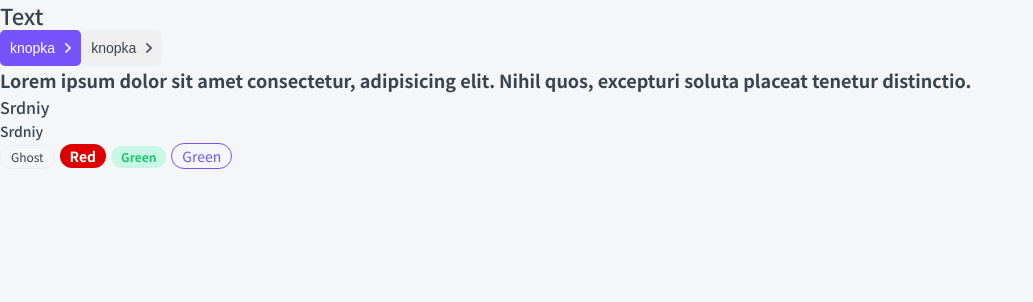
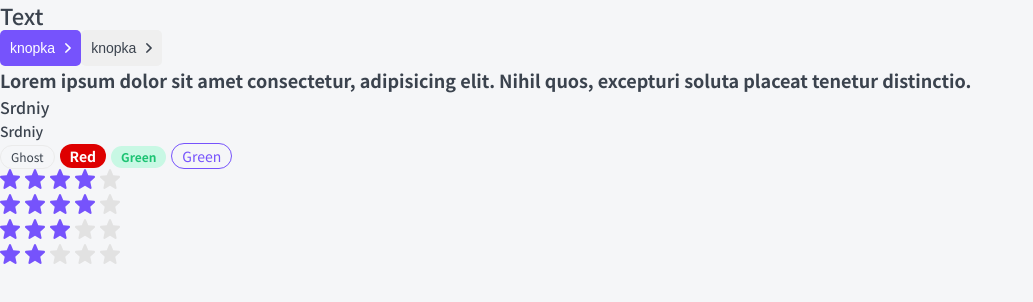
Before and after one commit to zaytsevandrii/top-app, a Next.js app: page / in a window 1280 px wide. Shown: the top 302 px of the page, without its empty margins (0-1033 px from the left). Built offline with nearby package versions, Linux system fonts and the light colour scheme.

Commit message:
made active rating

```diff
--- a/components/Rating/Rating.module.css
+++ b/components/Rating/Rating.module.css
@@ -1,18 +1,8 @@
-.p{
-    margin: 0;
+.filled{
+    fill:var(--primary)
 }
-.p1{
-    font-weight: 500;
-    font-size: 14px;
-    line-height: 24px;
+
+.star{
+    margin-right: 5px;
+    background-color: blcak;
 }
-.p2{
-    font-weight: 500;
-    font-size: 16px;
-    line-height: 24px;
-}
-.p3{
-    font-weight: 600;
-    font-size: 18px;
-    line-height: 29px;
-}
--- a/components/Rating/Rating.tsx
+++ b/components/Rating/Rating.tsx
@@ -1,17 +1,30 @@
-import styles from "./P.module.css"
-import { PProps } from "./P.props"
+import styles from "./Rating.module.css"
+import { RatingProps } from "./Rating.props"
 import cn from "classnames"
+import { useEffect, useState } from "react"
+import StarIcon from './Start.svg'
+import ArrowIcon from '../Button/Vector.svg'
 
-export const P = ({size='m', children,className,...props}: PProps): JSX.Element => {
-
+export const Rating = ({isEditable=false, rating, setRating,...props}: RatingProps): JSX.Element => {
+const [ratingArray, setRatingArray] = useState<JSX.Element[]>(new Array(5).fill(<></>))
+useEffect(()=>{
+    constructRating(rating)
+},[rating])
+const constructRating = (currentRating:number)=>{
+    const updatedArray = ratingArray.map((r:JSX.Element, i:number)=>{
+        return(
+            <StarIcon
+                className={cn(styles.star,{
+                    [styles.filled]:i<currentRating
+                })}
+            />
+         )
+    })
+    setRatingArray(updatedArray)
+}
     return (
-        <>
-        <p className={cn(styles.p,className,{
-            [styles.p1]:size=='s',
-            [styles.p2]:size=='m',
-            [styles.p3]:size=='l',
-        })} {...props}>{children}</p>
-
-        </>
+      <div {...props}>
+        {ratingArray.map((r,i)=>(<span key={i}>{r}</span>))}
+      </div>
     )
 }
--- a/components/index.ts
+++ b/components/index.ts
@@ -1,4 +1,5 @@
 export * from './Htag/Htag';
 export * from './Button/Button';
-export * from './Paragraf/P'
-export * from './Tag/Tag'
+export * from './Paragraf/P';
+export * from './Tag/Tag';
+export * from './Rating/Rating'
--- a/pages/index.tsx
+++ b/pages/index.tsx
@@ -1,6 +1,6 @@
 
 import { useEffect, useState } from 'react'
-import { Button, Htag, P, Tag } from '../components'
+import { Button, Htag, P, Rating, Tag } from '../components'
 
 
 export default function Home():JSX.Element {
@@ -23,6 +23,10 @@
       <Tag size='m' color='red'>Red</Tag>
       <Tag size='s' color='green'>Green</Tag>
       <Tag  color='primary'>Green</Tag>
+      <Rating rating={4}/>
+      <Rating rating={4}/>
+      <Rating rating={3}/>
+      <Rating rating={2}/>
     </div>
   )
 }
--- a/tsconfig.json
+++ b/tsconfig.json
@@ -21,9 +21,10 @@
     "jsx": "preserve"
   },
   "include": [
+    "additional.d.ts",
     "next-env.d.ts",
     "**/*.ts",
-    "**/*.tsx"
+    "**/*.tsx",
   ],
   "exclude": [
     "node_modules"
```
Also changed, not shown: additional.d.ts (added, +7 -0 lines), components/Rating/Rating.props.tsx (+4 -3 lines), components/Rating/Start.svg (added).
